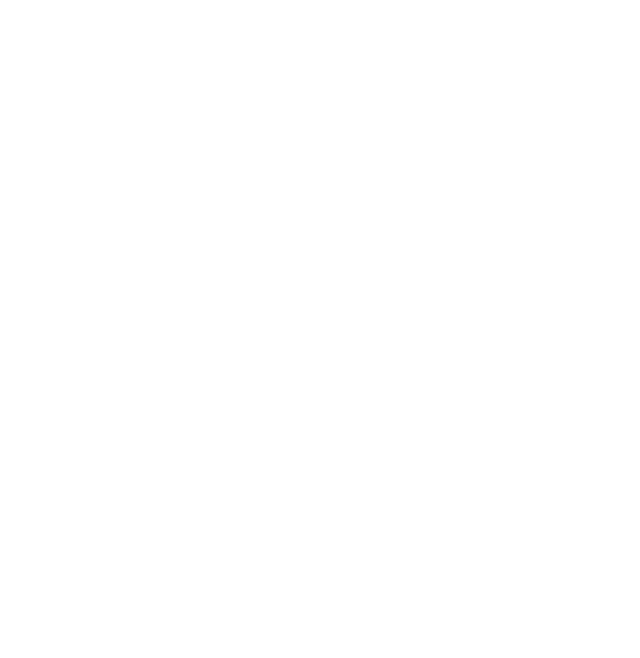
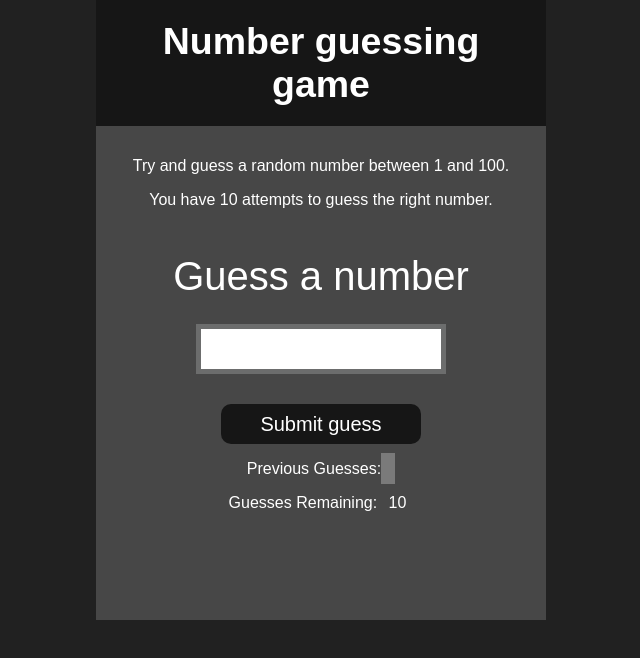
Before and after one commit to areebaqamar021/html-css-js, a plain HTML site: page guessTheNumber/index.html in a window 1280 px wide. Shown: the whole page, without its empty margins (304-944 px from the left). Drawn offline with Linux system fonts and the light colour scheme.

Commit message:
some changes

```diff
--- a/guessTheNumber/index.html
+++ b/guessTheNumber/index.html
@@ -6,7 +6,23 @@
     <link rel="stylesheet" href="style.css">
 </head>
 <body>
+    <div id="wrapper">
+        <h2>Number guessing game</h2>
+      <p>Try and guess a random number between 1 and 100.</p>
+      <p>You have 10 attempts to guess the right number.</p>
+      </br>
+          <form class="form">
+              <label2 for="guessField" id="guess">Guess a number</label>
+              <input type="text" id="guessField" class="guessField">
+              <input type="submit" id="subt" value="Submit guess" class="guessSubmit">
+          </form>
 
+          <div class="resultParas">
+              <p >Previous Guesses: <span class="guesses"></span></p>
+              <p >Guesses Remaining: <span class="lastResult">10</span></p>
+              <p class="lowOrHi"></p>
+          </div>
+      </div>
 
     <script src="index.js"></script>
 </body>
--- a/guessTheNumber/style.css
+++ b/guessTheNumber/style.css
@@ -0,0 +1,91 @@
+html {
+    font-family: sans-serif;
+  }
+
+  body {
+    width: 300px;
+    max-width: 750px;
+    min-width: 480px;
+    margin: 0 auto;
+    background-color: #212121;
+  }
+
+  .lastResult {
+    color: white;
+    padding: 7px;
+  }
+
+  .guesses {
+    color: white;
+    padding: 7px;
+  }
+
+  button {
+    background-color: #141414;
+    color: #fff;
+    width: 250px;
+    height: 50px;
+    border-radius: 25px;
+    font-size: 30px;
+    border-style: none;
+    margin-top: 30px;
+    /* margin-left: 50px; */
+  }
+
+  #subt {
+    background-color: #161616;
+    color: #ffffff;
+    width: 200px;
+    height: 40px;
+    border-radius: 10px;
+    font-size: 20px;
+    border-style: none;
+    margin-top: 30px;
+    /* margin-left: 75px; */
+  }
+
+  #guessField {
+    color: #000;
+    width: 250px;
+    height: 50px;
+    font-size: 30px;
+    border-style: none;
+    margin-top: 25px;
+
+    /* margin-left: 50px; */
+    border: 5px solid #6c6d6d;
+    text-align: center;
+  }
+
+  #guess {
+    font-size: 40px;
+    /* margin-left: 90px; */
+    margin-top: 80px;
+    color: #fff;
+  }
+
+  .guesses {
+    background-color: #7a7a7a;
+  }
+
+  #wrapper {
+    box-sizing: border-box;
+    text-align: center;
+    width: 450px;
+    height: 620px;
+    background-color: #474747;
+    color: #fff;
+    font-size: 25px;
+  }
+
+  h2 {
+    background-color: #161616;
+    padding: 20px;
+    color: #fff;
+    text-align: center;
+  }
+
+  p {
+    font-size: 16px;
+    text-align: center;
+  }
```
